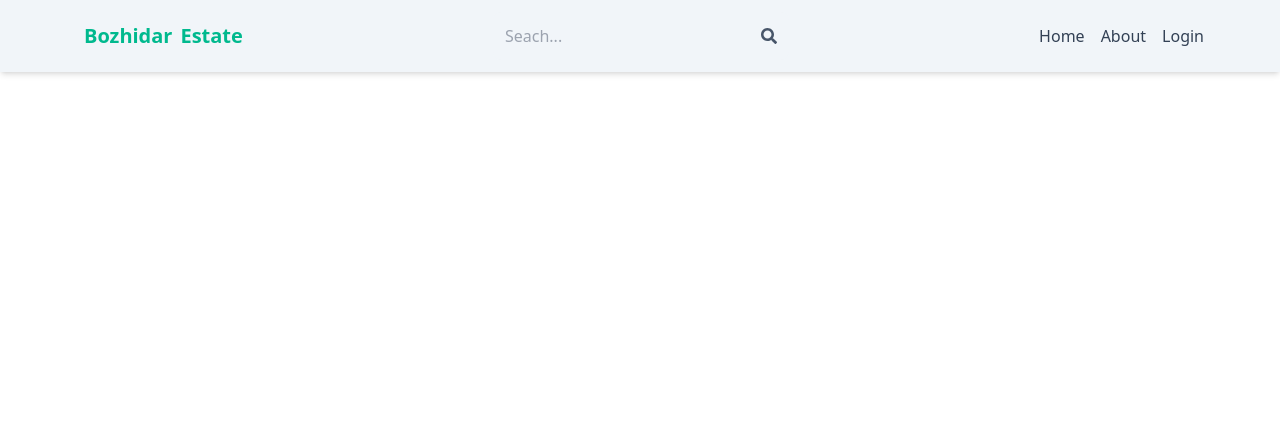
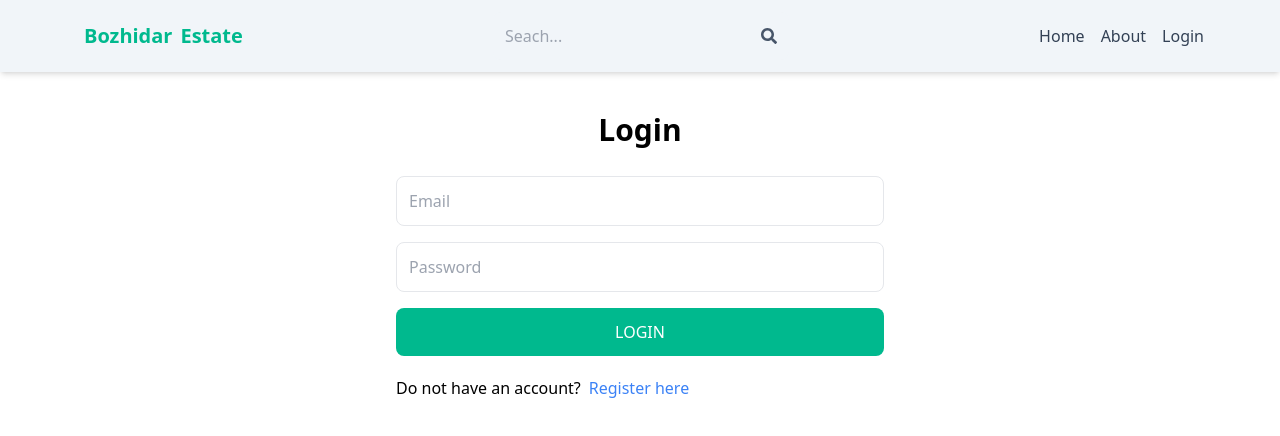
Before and after one commit to Bozhidar-tech/MERN---Project, a React (Vite) app in the folder client/: page /login in a window 1280 px wide. Shown: the top 436 px of the page. Built offline with nearby package versions, Linux system fonts and the light colour scheme.

Commit message:
added login page

```diff
--- a/client/src/pages/Login/Login.jsx
+++ b/client/src/pages/Login/Login.jsx
@@ -1,9 +1,78 @@
-import React from 'react'
+import React, { useState } from 'react';
+import { Link, useNavigate } from 'react-router-dom';
 
 export default function Login() {
+
+    const [formData, setFormData] = useState({});
+    const [error, setError] = useState(null);
+    const [loading, setLoading] = useState(false);
+    const navigate = useNavigate();
+
+    const handleChange = (e) => {
+        setFormData({
+          ...formData,
+          [e.target.id]: e.target.value
+        });
+    }
+
+    const handleSubmit = async (e) => {
+      e.preventDefault();
+
+      if (!formData.email || !formData.password) {
+        setError('All fields are required.');
+        return;
+      }
+
+      try {
+        setLoading(true);
+        setError(null);
+
+        const res = await fetch('/api/auth/login', {
+          method: 'POST',
+          headers: {
+            'Content-Type': 'application/json'
+          },
+          body: JSON.stringify(formData),
+        });
+
+        const data = await res.json();
+
+        if (!res.ok) {
+          setLoading(false);
+          setError(data.message || 'Login failed. Please try again.');
+          return;
+        }
+
+        setLoading(false);
+        setError(null);
+        alert('Login successful!');
+        navigate('/');
+      } catch (error) {
+        setLoading(false);
+        setError('An unexpected error occurred. Please try again.');
+      }
+    };
+
   return (
-    <div>
-
+    <div className='p-3 max-w-lg mx-auto'>
+      <h1 className='text-3xl text-center font-semibold my-7'>
+        Login
+      </h1>
+      <form onSubmit={handleSubmit} className='flex flex-col gap-4'>
+        <input type="email" placeholder='Email'
+        className='border p-3 rounded-lg' id='email' onChange={handleChange}/>
+        <input type="password" placeholder='Password'
+        className='border p-3 rounded-lg' id='password' onChange={handleChange}/>
+        <button disabled={loading} className='text-white p-3 rounded-lg uppercase hover:opacity-95
+        disabled:opacity-80' style={{ backgroundColor: '#00B98E' }}>{loading ? 'Loading...' : 'Login'}</button>
+      </form>
+      <div className='flex gap-2 mt-5'>
+        <p>Do not have an account? </p>
+        <Link to='/register'>
+        <span className='text-blue-500'>Register here</span>
+        </Link>
+      </div>
+      {error && <p className='text-red-500'>{error}</p>}
     </div>
   )
 }
```
